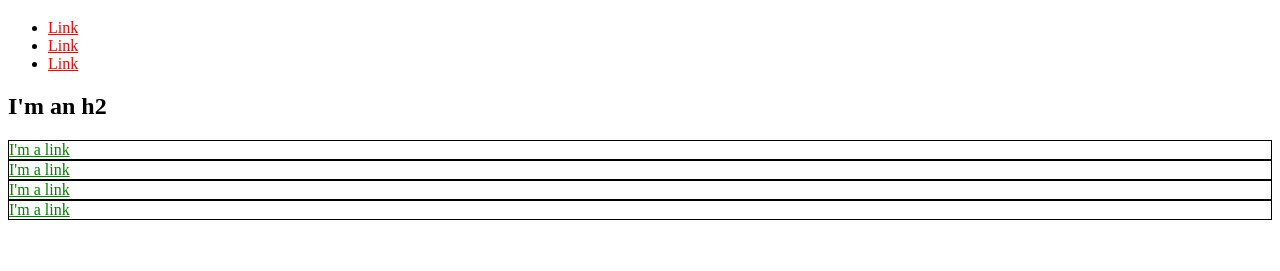
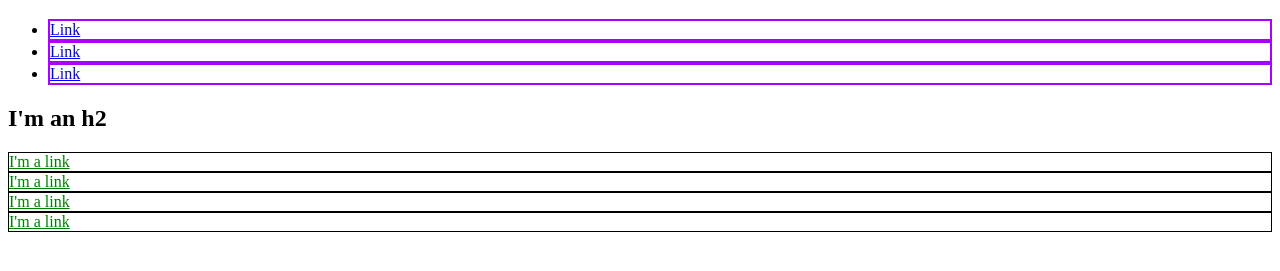
Before and after one commit to aLordBC/alordbc.github.io, a plain HTML site: page index.html in a window 1280 px wide. Shown: the part 61-332 px from the top of the page. Drawn offline with Linux system fonts and the light colour scheme.

Commit message:
FirstCSS_DRY

```diff
--- a/index.html
+++ b/index.html
@@ -3,32 +3,43 @@
   <head>
     <title>Test Page: Don't Panic</title>
     <meta charset="utf-8">
+    <style>
+      div {border: 1px solid black;}
+      li {border: 2px solid #aa00ff;}
+      a {
+	color: #0000FF;
+	}
+
+      div a {
+        color: green;
+        }
+    </style>
   </head>
   <body>
     <h1>I'm an h1</h1>
     <ul>
       <li>
-        <a href="http://example.com/" style="color: red;">Link</a>
+        <a href="http://example.com/" >Link</a>
       </li>
       <li>
-        <a href="http://example.com/" style="color: red;">Link</a>
+        <a href="http://example.com/" >Link</a>
       </li>
       <li>
-        <a href="http://example.com/" style="color: red;">Link</a>
+        <a href="http://example.com/" >Link</a>
       </li>
     </ul>
     <h2>I'm an h2</h2>
-    <div style="border: 1px solid black;">
-      <a href="http://example.com/" style="color: green;">I'm a link</a>
+    <div>
+      <a href="http://example.com/" >I'm a link</a>
     </div>
-    <div style="border: 1px solid black;">
-      <a href="http://example.com/" style="color: green;">I'm a link</a>
+    <div>
+      <a href="http://example.com/" >I'm a link</a>
     </div>
-    <div style="border: 1px solid black;">
-      <a href="http://example.com/" style="color: green;">I'm a link</a>
+    <div>
+      <a href="http://example.com/" >I'm a link</a>
     </div>
-    <div style="border: 1px solid black;">
-      <a href="http://example.com/" style="color: green;">I'm a link</a>
+    <div>
+      <a href="http://example.com/" >I'm a link</a>
     </div>
   </body>
 </html>
```
